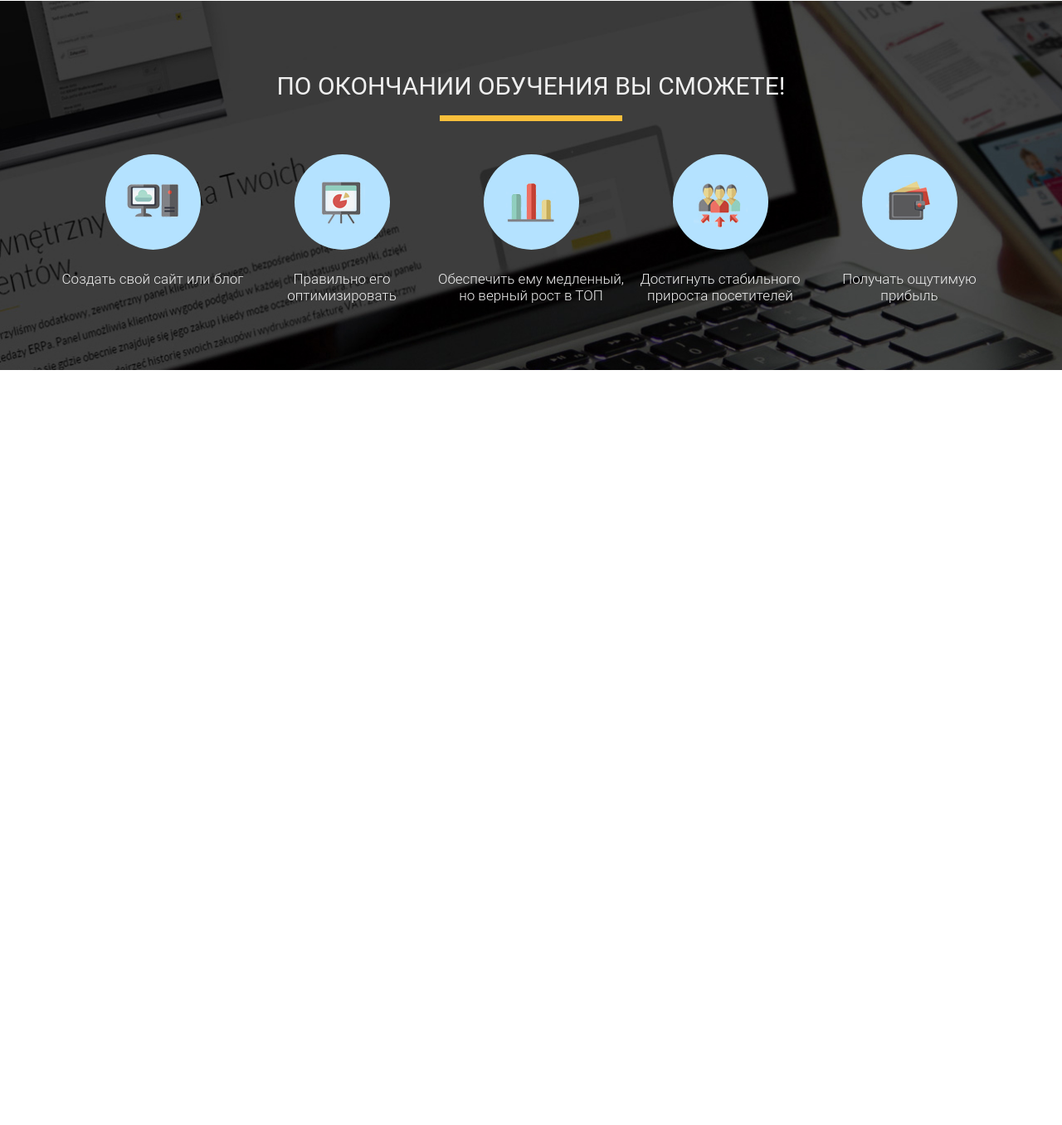
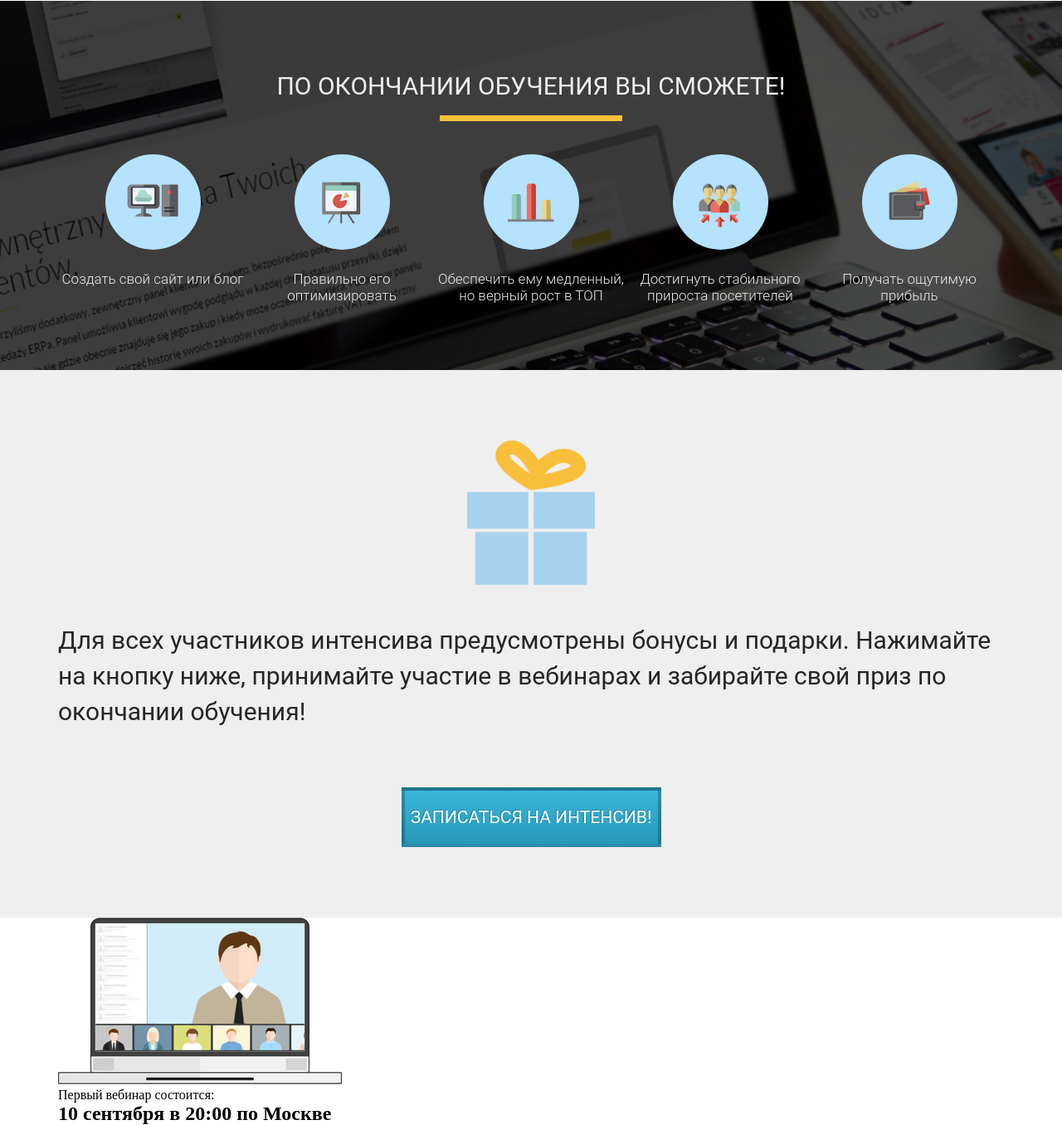
Before and after one commit to coolerr127/Learn-HTML-CSS-Udemy, a plain HTML site: page proj1/src/index.html in a window 1280 px wide. Shown: the part 2078-3434 px from the top of the page at 83% size. Before the commit the page ends 2524 px from the top, so only its background shows below. Drawn offline with Linux system fonts and the light colour scheme.

Commit message:
started practice

```diff
--- a/proj1/src/css/style.css
+++ b/proj1/src/css/style.css
@@ -74,7 +74,8 @@ h2.title {
 	color: #f9bf3b;
 }
 
-.promo .promo_btn {
+.promo .promo_btn,
+.gift .gift_btn {
 	display: block;
 	margin: 0 auto;
 	margin-top: 70px;
@@ -241,3 +242,27 @@ h2.title {
 	color: #efefef;
 	text-align: center;
 }
+
+.gift {
+	min-height: 630px;
+	background-color: #efefef;
+	padding: 85px 0;
+}
+
+.gift .gift_img {
+	display: block;
+	margin: 0 auto;
+}
+
+.gift .gift_text {
+	margin-top: 45px;
+	width: 1160px;
+	font-family: Roboto;
+	font-size: 30px;
+	line-height: 43px;
+	color: #252525;
+}
+
+.gift .gift_btn {
+	margin-top: 50px 0 0 0;
+}
--- a/proj1/src/index.html
+++ b/proj1/src/index.html
@@ -125,6 +125,23 @@
 			</div>
 		</div>
 	</section>
+
+	<section class="gift">
+		<div class="container">
+			<img class="gift_img" src="icons/gift.png" alt="gift">
+			<div class="gift_text">Для всех участников интенсива предусмотрены бонусы и подарки. Нажимайте на кнопку ниже, принимайте участие в вебинарах и забирайте свой приз по окончании обучения!</div>
+			<button class="gift_btn">Записаться на интенсив!</button>
+		</div>
+	</section>
+
+	<section class="first">
+		<div class="container">
+			<img src="img/first.png" alt="first" class="first_img">
+			<div class="first_text">Первый вебинар состоится:</div>
+			<h2 class="date">10 сентября в 20:00 по Москве</h2>
+
+		</div>
+	</section>
 </body>
 
 </html>
```
